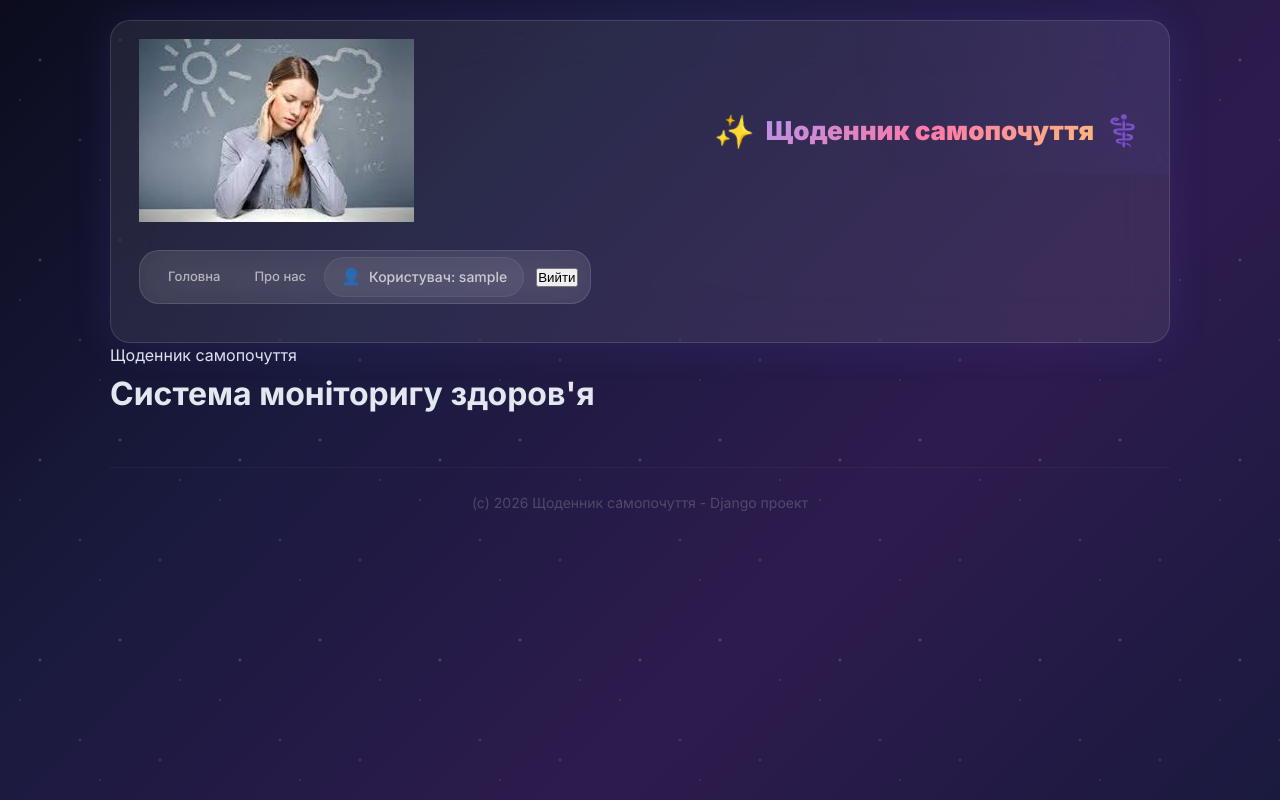
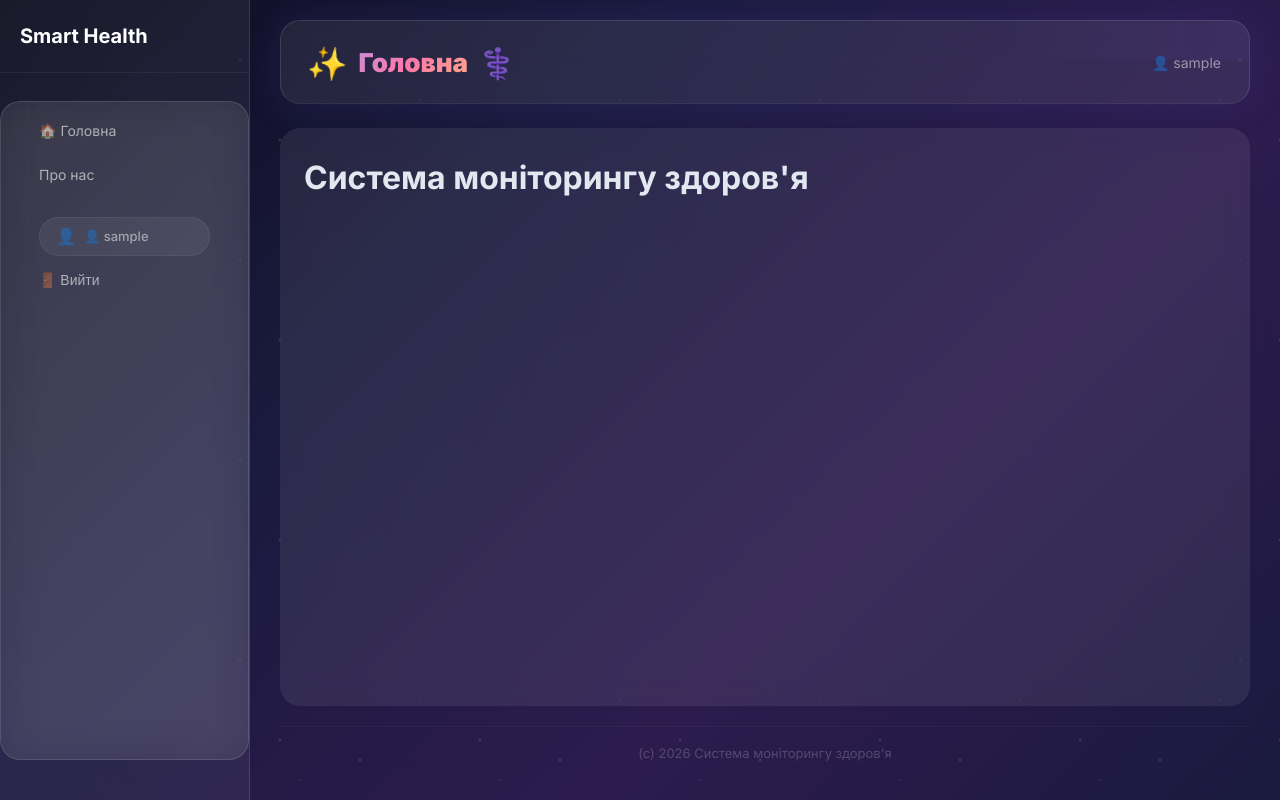
Before and after one commit to AnnaGorova/Healthproject-django, a Django app: page / in a window 1280 px wide. Run offline with Django 5.2, Linux system fonts and the light colour scheme; the visitor is signed in with stand-in values (Sample User, id 1).

Commit message:
Додано лівий навбар

```diff
--- a/diary/static/diary/css/style.css
+++ b/diary/static/diary/css/style.css
@@ -304,6 +304,218 @@ nav {
     transform: translateY(-2px) scale(1.03);
     box-shadow: 0 4px 30px rgba(225, 112, 85, 0.5);
 }
+
+
+.app-container {
+    display: flex;
+    min-height: 100vh;
+}
+
+.main-content {
+    margin-left: 250px;
+    flex: 1;
+    padding: 20px 30px;
+}
+
+.content-wrapper {
+    background: var(--glass);
+    backdrop-filter: blur(12px);
+    border-radius: var(--radius);
+    padding: 24px;
+}
+
+.top-header {
+    display: flex;
+    justify-content: space-between;
+    align-items: center;
+    padding-bottom: 16px;
+    border-bottom: 1px solid rgba(255,255,255,0.06);
+    margin-bottom: 24px;
+}
+
+.header-user {
+    color: rgba(255, 255, 255, 0.5);
+    font-size: 14px;
+}
+
+/* ===== ФУТЕР ПРИТИСНУТИЙ ДО НИЗУ ===== */
+
+/* 1. Головний контейнер - розтягується на всю висоту */
+.app-container {
+    display: flex;
+    min-height: 100vh;
+}
+
+/* 2. Основний контент - flex-контейнер з колонкою */
+.main-content {
+    margin-left: 250px;
+    flex: 1;
+    display: flex;
+    flex-direction: column;
+    padding: 20px 30px;
+    min-height: 100vh;
+}
+
+/* 3. Контент - займає весь вільний простір */
+.content-wrapper {
+    flex: 1;
+    background: var(--glass);
+    backdrop-filter: blur(12px);
+    border-radius: var(--radius);
+    padding: 24px;
+    margin-bottom: 20px;
+}
+
+/* 4. Футер - притиснутий до низу */
+.main-footer {
+    margin-top: auto;
+    text-align: center;
+    padding: 16px 0;
+    color: rgba(255, 255, 255, 0.2);
+    font-size: 13px;
+    border-top: 1px solid rgba(255,255,255,0.04);
+}
+
+/* ============================================
+   ЛІВИЙ НАВБАР
+   ============================================ */
+
+.sidebar {
+    width: 250px;
+    background: var(--card-bg);
+    backdrop-filter: blur(20px);
+    -webkit-backdrop-filter: blur(20px);
+    border-right: 1px solid var(--glass-border);
+    padding: 20px 0;
+    position: fixed;
+    top: 0;
+    left: 0;
+    height: 100vh;
+    overflow-y: auto;
+    z-index: 100;
+    display: flex;
+    flex-direction: column;
+}
+
+.sidebar-header {
+    padding: 0 20px 20px 20px;
+    border-bottom: 1px solid rgba(255,255,255,0.06);
+    margin-bottom: 16px;
+}
+
+.sidebar-header h2 {
+    font-size: 20px;
+    font-weight: 700;
+    color: #FFFFFF;
+}
+
+.sidebar-nav {
+    flex: 1;
+}
+
+.sidebar-nav ul {
+    list-style: none;
+    padding: 0;
+    margin: 0;
+}
+
+.sidebar-nav li {
+    margin: 2px 10px;
+}
+
+.sidebar-nav a {
+    display: flex;
+    align-items: center;
+    gap: 12px;
+    padding: 10px 16px;
+    border-radius: 10px;
+    color: rgba(255, 255, 255, 0.6);
+    text-decoration: none;
+    transition: all 0.3s ease;
+    font-size: 14px;
+}
+
+.sidebar-nav a:hover {
+    background: rgba(255, 255, 255, 0.06);
+    color: #FFFFFF;
+}
+
+.sidebar-nav a.active {
+    background: rgba(108, 92, 231, 0.15);
+    color: #A29BFE;
+}
+
+.nav-divider {
+    padding: 8px 16px 4px 16px;
+    color: rgba(255, 255, 255, 0.2);
+    font-size: 11px;
+    text-transform: uppercase;
+    letter-spacing: 0.5px;
+    font-weight: 600;
+}
+
+.nav-logout-btn {
+    display: flex;
+    align-items: center;
+    gap: 12px;
+    padding: 10px 16px;
+    border-radius: 10px;
+    color: rgba(255, 255, 255, 0.6);
+    background: none;
+    border: none;
+    font-size: 14px;
+    cursor: pointer;
+    width: 100%;
+    transition: all 0.3s ease;
+}
+
+.nav-logout-btn:hover {
+    background: rgba(239, 68, 68, 0.1);
+    color: #F87171;
+}
+
+.nav-login-btn {
+    color: #A29BFE !important;
+}
+
+.nav-user-item {
+    padding: 4px 16px;
+}
+
+.nav-user {
+    color: rgba(255, 255, 255, 0.5);
+    font-size: 13px;
+}
+
+/* ============================================
+   АДАПТИВНІСТЬ НАВБАРУ
+   ============================================ */
+
+@media (max-width: 768px) {
+    .sidebar {
+        width: 200px;
+    }
+    .main-content {
+        margin-left: 200px;
+        padding: 16px;
+    }
+}
+
+@media (max-width: 576px) {
+    .sidebar {
+        width: 100%;
+        height: auto;
+        position: relative;
+        border-right: none;
+        border-bottom: 1px solid var(--glass-border);
+    }
+    .main-content {
+        margin-left: 0;
+        padding: 12px;
+    }
+}
+
+
 
 /* ============================================
    СТОРІНКА ЗАПИСІВ
--- a/diary/templates/diary/base.html
+++ b/diary/templates/diary/base.html
@@ -15,14 +15,17 @@
 
 </head>
 <body>
+    <div class="app-container">
+        {% include "diary/includes/navbar.html" %}
 
-    <div class="container">
+         <main class="main-content">
 
-        <header>
-            <img src="{%static 'diary/images/images_1.png'%}" alt="#">
-            <h1>Щоденник самопочуття</h1>
-
-              {% include "diary/includes/navbar.html" %}
+            <header class="top-header">
+                <!--<img src="{%static 'diary/images/images_1.png'%}" alt="#">-->
+                <h1>{% block page_title %}Головна {% endblock %}</h1>
+                {% if user.is_authenticated %}
+                    <div class="header-user">👤 {{ user.username }}</div>
+                {% endif %}
             </header>
 
             {% if messages %}
@@ -32,16 +35,21 @@
             {% endif %}
 
 
-        <main>
-            {% block content%}
+
+            <div class="content-wrapper">
+                {% block content %}
+
 
                 {% endblock %}
+            </div>
+
+
+            {% include "diary/includes/footer.html" %}
         </main>
 
-        {% include "diary/includes/footer.html" %}
+    </div>
 
 
-    </div>
 
     <script src="{% static 'diary/js/main.js' %}"></script>
 
--- a/diary/templates/diary/home.html
+++ b/diary/templates/diary/home.html
@@ -1,15 +1,11 @@
 {% extends "diary/base.html" %}
-
+{% load static %}
 {% block title  %}Головна сторінка {% endblock %}
 
 
 {% block content %}
 
-
-<p>Щоденник самопочуття</p>
-
-    <h1>Система моніторигу здоров'я</h1>
-
-
+<h1>Система моніторингу здоров'я</h1>
+<!-- <img src="{% static 'diary/images/images_1.png' %}" alt="#"> -->
 
 {% endblock %}
--- a/diary/templates/diary/includes/footer.html
+++ b/diary/templates/diary/includes/footer.html
@@ -1,3 +1,3 @@
-<footer>
-    <p>(c) {% now "Y" %}  Щоденник самопочуття - Django проект</p>
+<footer class="main-footer">
+    <p>(c) {% now "Y" %}  Система моніторингу здоров'я</p>
 </footer>
--- a/diary/templates/diary/includes/navbar.html
+++ b/diary/templates/diary/includes/navbar.html
@@ -1,48 +1,63 @@
-<nav>
-    <div class="nav-links">
-        <a href="{% url "home" %}" class="nav-link">Головна</a>
-        <a href="{% url "about" %}" class="nav-link">Про нас</a>
+<aside class="sidebar">
+    <div class="sidebar-header">
+        <h2>Smart Health</h2>
+    </div>
+
+    <nav class="sidebar-nav">
+        <ul>
+
+        <li><a href="{% url "home" %}" class="nav-link">🏠 Головна</a></li>
+            <li><a href="{% url "about" %}" class="nav-link">Про нас</a></li>
 
             {% if request.user.is_authenticated and user.userprofile.role == 'patient' %}
-            <a href="{% url "ask_question" %}" class="nav-link">Задати питання лікарю</a>
-            <a href="{% url "profile" %}" class="nav-link">Профіль користувача</a>
-            <a href="{% url "records" %}" class="nav-link">Всі записи</a>
-            <a href="{% url "my_records" %}" class="nav-link">Мої записи</a>
-            <a href="{% url "create_record" %}" class="nav-link">Створити запис</a>
-            <a href="{% url "medicines" %}" class="nav-link">Ліки</a>
-             <a href="{% url 'my_questions' %}" class="nav-link">Мої питання</a>
-
+                <li class="nav-divider">📋 Пацієнту</li>
+                <li><a href="{% url "ask_question" %}" class="nav-link">Задати питання лікарю</a></li>
+                <li><a href="{% url "profile" %}" class="nav-link">Профіль користувача</a></li>
+                <li><a href="{% url "records" %}" class="nav-link">Всі записи</a></li>
+                <li><a href="{% url "my_records" %}" class="nav-link">Мої записи</a></li>
+                <li><a href="{% url "create_record" %}" class="nav-link">Створити запис</a></li>
+                <li><a href="{% url "medicines" %}" class="nav-link">Ліки</a></li>
+                <li><a href="{% url 'my_questions' %}" class="nav-link">Мої питання</a></li>
             {% endif %}
 
             {% if request.user.is_authenticated and user.userprofile.role == 'doctor' %}
-            <a href="{% url "users_list" %}" class="nav-link">Список користувачів</a>
-            <a href="{% url "records" %}" class="nav-link">Всі записи</a>
-            <a href="{% url "medicines" %}" class="nav-link">Ліки</a>
-            <a href="{% url "profile" %}" class="nav-link">Профіль користувача</a>
-            <a href="{% url 'doctor_dashboard' %}" class="nav-link">Мої пацієнти</a>
-            <a href="{% url 'all_questions' %}" class="nav-link">Питання</a>
+                <li class="nav-divider">👨‍⚕️ Лікарю</li>
+                <li><a href="{% url "users_list" %}" class="nav-link">Список користувачів</a></li>
+                <li><a href="{% url "records" %}" class="nav-link">Всі записи</a></li>
+                <li><a href="{% url "medicines" %}" class="nav-link">Ліки</a></li>
+                <li><a href="{% url "profile" %}" class="nav-link">Профіль користувача</a></li>
+                <li><a href="{% url 'doctor_dashboard' %}" class="nav-link">Мої пацієнти</a></li>
+                <li><a href="{% url 'all_questions' %}" class="nav-link">Питання</a></li>
                 {% endif %}
 
             {% if request.user.is_authenticated and user.userprofile.role == 'admin' %}
-            <a href="{% url "administrator" %}" class="nav-link">Адмін</a>
-            <a href="{% url "users_list" %}" class="nav-link">Список користувачів</a>
-            <a href="{% url "records" %}" class="nav-link">Всі записи</a>
-            <a href="{% url "medicines" %}" class="nav-link">Ліки</a>
-            <a href="{% url 'admin:index' %}" class="nav-link">Django Admin</a>
-            <a href="{% url 'records_list_api' %}" class="nav-link">API Записи</a>
-            <a href="{% url 'all_questions' %}" class="nav-link">Питання</a>
+                <li class="nav-divider">🔑 Адміну</li>
+                <li><a href="{% url "administrator" %}" class="nav-link">Адмін</a></li>
+                <li><a href="{% url "users_list" %}" class="nav-link">Список користувачів</a></li>
+                <li><a href="{% url "records" %}" class="nav-link">Всі записи</a></li>
+                <li><a href="{% url "medicines" %}" class="nav-link">Ліки</a></li>
+                <li><a href="{% url 'admin:index' %}" class="nav-link">Django Admin</a></li>
+                <li><a href="{% url 'records_list_api' %}" class="nav-link">API Записи</a></li>
+                <li><a href="{% url 'all_questions' %}" class="nav-link">Питання</a></li>
             {% endif %}
 
             {% if user.is_authenticated %}
-            <div class="nav-right">
-                <span class="nav-user">Користувач: {{ request.user.username }}</span>
-                <form method="post" action="{% url 'logout' %}">
+                <li class="nav-divider"></li>
+                <li class="nav-user-item">
+                    <span class="nav-user">👤 {{ request.user.username }}</span>
+                </li>
+                <li>
+                    <form method="post" action="{% url 'logout' %}" style="width: 100%;">
                         {% csrf_token %}
-                    <button type="submit" class="nav-logout-btn">Вийти</button>
+                        <button type="submit" class="nav-logout-btn">🚪 Вийти</button>
                     </form>
-            </div>
+                </li>
             {% else %}
-            <a href="{% url "login" %}" class="nav-login-btn">Увійти</a>
+                <li class="nav-divider"></li>
+                <li><a href="{% url "login" %}" class="nav-login-btn">🔑 Увійти</a></li>
             {% endif %}
-    </div>
+        </ul>
+
     </nav>
+
+</aside>
```
Lines whose indentation alone changed are shown as unchanged.
